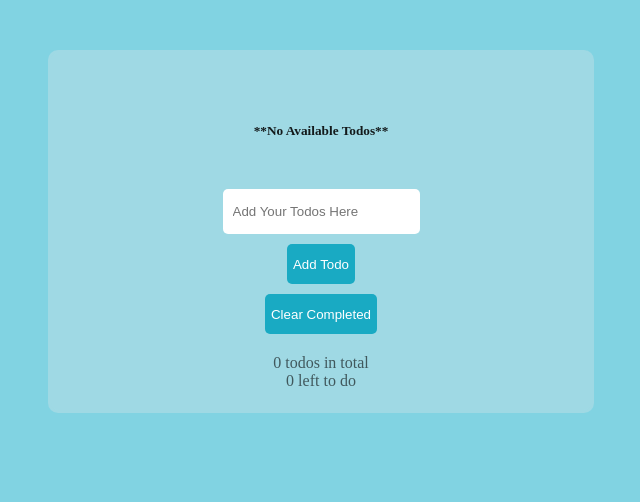
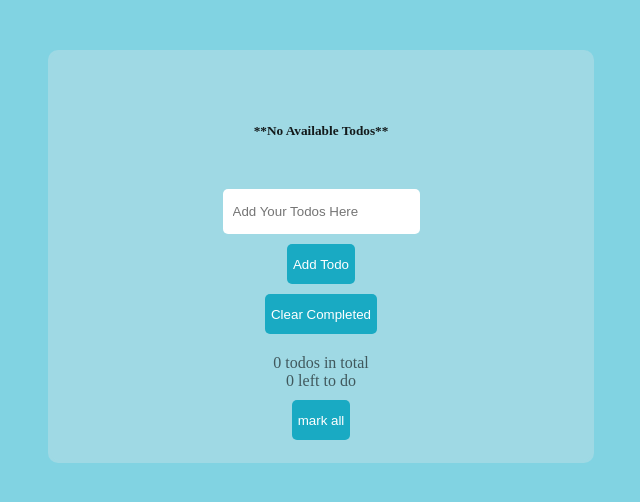
Before and after one commit to Dipudas8984/My-Todos-App, a React (Create React App) app: page / in a window 1280 px wide. Shown: the top 502 px of the page, without its empty margins (319-959 px from the left). Built offline with nearby package versions, Linux system fonts and the light colour scheme; the HTML template or start-up script is replaced by a standard one.

Commit message:
Minor changes

```diff
--- a/src/App.css
+++ b/src/App.css
@@ -88,7 +88,6 @@ h5{
 
 .time{
     display: block;
-    width: 100%;
     margin-left: 80%;
     font-size: xx-small;
     color: rgba(0, 0, 0, 0.685)
--- a/src/App.js
+++ b/src/App.js
@@ -48,9 +48,7 @@ function App() {
   }
 
   function handelMarkAll(){
-    const newTodos = todos.map(todo => {
-      todo.complete = true
-    })
+    const newTodos = todos.map(todo => todo.complete = true)
     // setTodos(newTodos)
     console.log(newTodos);
     // setTodos(newTodos)
@@ -70,6 +68,7 @@ function App() {
         <span>{todos.length !== 0 ? todos.length + ' todos in total' : '0 todos in total'} </span>
         <span>{todos.filter(todo => !todo.complete).length} left to do</span>
       </div>
+      <button onClick={handelMarkAll}>mark all</button>
     </div>
 
   )
```
